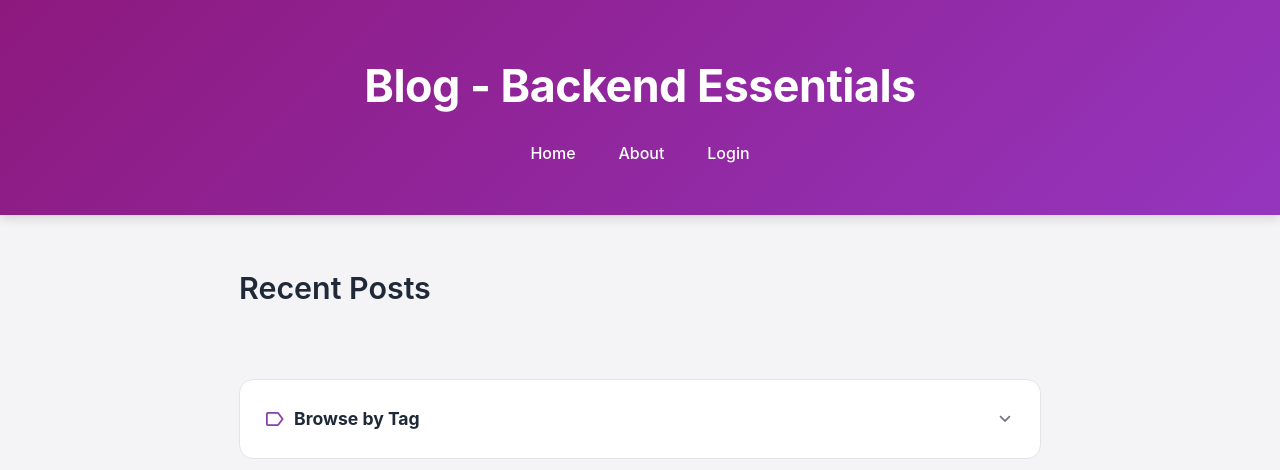
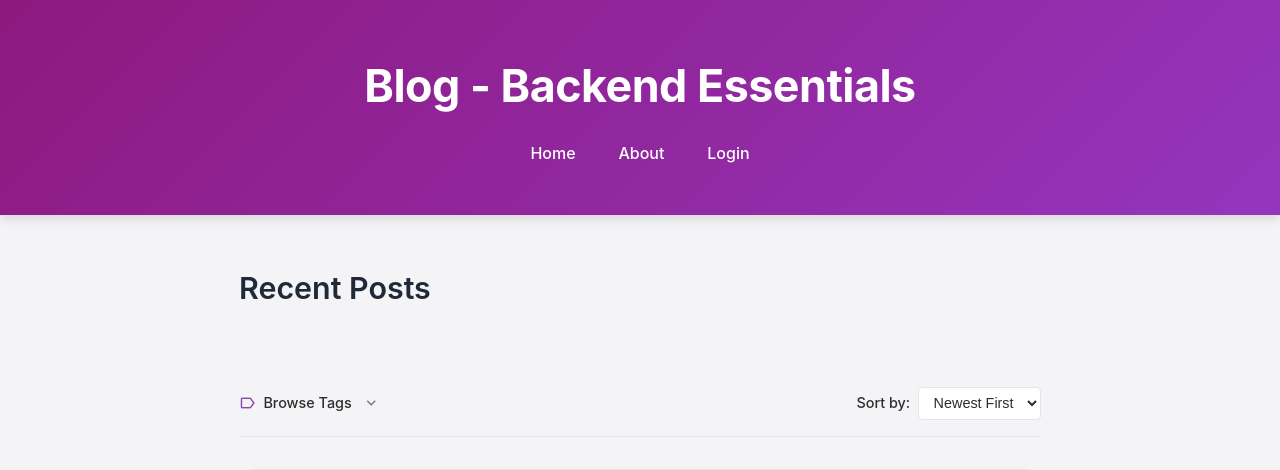
Before and after one commit to Clockert/personal-blog, a Flask app: page / in a window 1280 px wide. Shown: the top 470 px of the page. Run offline with Flask 3, Linux system fonts and the light colour scheme; data comes from the database, SQL or seed files in the repository.

Commit message:
Add sort and inline tag filter to home page
Introduces a sort dropdown to the home page, allowing users to sort posts by date or title in ascending or descending order. Refactors the tag filter to an inline layout within a new filter-sort bar for improved usability and modernized appearance. Updates backend to support sorting posts based on the selected criteria.

```diff
--- a/app.py
+++ b/app.py
@@ -20,9 +20,11 @@ ADMIN_PASSWORD = os.getenv('ADMIN_PASSWORD')
 # Home page route
 @app.route('/')
 def home():
-    posts = get_all_posts()
+    # Get sort parameter from query string, default to 'date_desc'
+    sort_by = request.args.get('sort', 'date_desc')
+    posts = get_all_posts(sort_by)
     tags = get_all_tags()
-    return render_template('home.html', posts=posts, tags=tags)
+    return render_template('home.html', posts=posts, tags=tags, current_sort=sort_by)
 
 # About page route
 @app.route('/about')
--- a/database.py
+++ b/database.py
@@ -19,10 +19,25 @@ def init_db():
     conn.close()
     print("Database initialized!")
 
-def get_all_posts():
-    """Get all posts from the database, ordered by date (newest first)"""
+def get_all_posts(sort_by='date_desc'):
+    """Get all posts from the database with various sorting options
+
+    Args:
+        sort_by: Sort order - 'date_desc', 'date_asc', 'title_asc', 'title_desc'
+    """
     conn = get_db_connection()
-    posts = conn.execute('SELECT * FROM posts ORDER BY date DESC').fetchall()
+
+    # Determine ORDER BY clause based on sort_by parameter
+    if sort_by == 'date_asc':
+        order_clause = 'ORDER BY date ASC'
+    elif sort_by == 'title_asc':
+        order_clause = 'ORDER BY title ASC'
+    elif sort_by == 'title_desc':
+        order_clause = 'ORDER BY title DESC'
+    else:  # default to date_desc
+        order_clause = 'ORDER BY date DESC'
+
+    posts = conn.execute(f'SELECT * FROM posts {order_clause}').fetchall()
     conn.close()
     return posts
 
--- a/static/style.css
+++ b/static/style.css
@@ -340,7 +340,105 @@ footer {
   display: flex;
   justify-content: space-between;
   align-items: center;
+  margin-bottom: 1.5rem;
+  flex-wrap: wrap;
+  gap: 1rem;
+}
+
+/* Filter and Sort Bar */
+.filter-sort-bar {
+  display: flex;
+  justify-content: space-between;
+  align-items: center;
+  background: transparent;
+  padding: 0.75rem 0;
   margin-bottom: 2rem;
+  flex-wrap: wrap;
+  gap: 1rem;
+  border-bottom: 1px solid var(--color-card-border);
+}
+
+/* Tags Section */
+.tags-section {
+  flex: 1;
+  min-width: 200px;
+}
+
+.tags-toggle-inline {
+  display: flex;
+  align-items: center;
+  gap: 0.4rem;
+  cursor: pointer;
+  color: var(--color-text);
+  font-weight: 500;
+  font-size: 0.9rem;
+  user-select: none;
+  transition: color 0.2s;
+  padding: 0.25rem 0;
+}
+
+.tags-toggle-inline:hover {
+  color: var(--color-accent);
+}
+
+.tags-toggle-inline .material-symbols-outlined {
+  font-size: 18px;
+}
+
+.tags-toggle-inline .material-symbols-outlined:first-child {
+  color: var(--color-accent);
+}
+
+.chevron {
+  color: var(--color-subtle-text);
+  transition: transform 0.3s;
+  font-size: 18px;
+  margin-left: 0.25rem;
+}
+
+.tags-list-inline {
+  display: flex;
+  flex-wrap: wrap;
+  gap: 0.5rem;
+  margin-top: 0.75rem;
+  padding-bottom: 0.5rem;
+  animation: slideDown 0.3s ease;
+}
+
+/* Sort Dropdown */
+.sort-dropdown {
+  display: flex;
+  align-items: center;
+  gap: 0.5rem;
+  padding: 0.25rem 0;
+}
+
+.sort-dropdown label {
+  font-weight: 500;
+  color: var(--color-text);
+  font-size: 0.9rem;
+}
+
+.sort-dropdown select {
+  padding: 0.4rem 0.65rem;
+  border: 1px solid var(--color-card-border);
+  border-radius: var(--radius-sm);
+  background: var(--color-card-bg);
+  color: var(--color-text);
+  font-size: 0.9rem;
+  font-weight: 500;
+  cursor: pointer;
+  transition: border-color 0.2s, box-shadow 0.2s;
+}
+
+.sort-dropdown select:hover {
+  border-color: var(--color-accent);
+}
+
+.sort-dropdown select:focus {
+  outline: none;
+  border-color: var(--color-accent);
+  box-shadow: 0 0 0 2px rgba(138, 62, 170, 0.08);
 }
 
 .btn-new-post {
@@ -532,58 +630,7 @@ footer {
   font-size: 1.1rem;
 }
 
-/* BROWSE BY TAGS SECTION */
-.tags-browse {
-  background: var(--color-card-bg);
-  padding: 1.5rem;
-  border-radius: var(--radius-lg);
-  border: 1px solid var(--color-card-border);
-  margin-bottom: 2.5rem;
-}
-
-.tags-toggle {
-  color: var(--color-heading);
-  font-size: 1.1rem;
-  margin-bottom: 0;
-  display: flex;
-  align-items: center;
-  justify-content: space-between;
-  cursor: pointer;
-  user-select: none;
-  transition: color 0.2s;
-}
-
-.tags-toggle:hover {
-  color: var(--color-accent);
-}
-
-.toggle-content {
-  display: flex;
-  align-items: center;
-  gap: 0.5rem;
-}
-
-.tags-toggle .material-symbols-outlined {
-  font-size: 22px;
-}
-
-.toggle-content .material-symbols-outlined {
-  color: var(--color-accent);
-}
-
-.chevron {
-  color: var(--color-subtle-text);
-  transition: transform 0.3s;
-}
-
-.tags-list {
-  display: flex;
-  flex-wrap: wrap;
-  gap: 0.6rem;
-  margin-top: 1rem;
-  animation: slideDown 0.3s ease;
-}
-
+/* BROWSE BY TAGS SECTION - Updated for inline layout */
 @keyframes slideDown {
   from {
     opacity: 0;
--- a/templates/home.html
+++ b/templates/home.html
@@ -8,25 +8,37 @@ content %}
     {% endif %}
   </div>
 
-  <!-- Browse by Tags Section -->
-  {% if tags %}
-  <div class="tags-browse">
-    <h3 class="tags-toggle" onclick="toggleTags()">
-      <span class="toggle-content">
+  <!-- Filter and Sort Bar -->
+  <div class="filter-sort-bar">
+    <!-- Browse by Tags Section -->
+    {% if tags %}
+    <div class="tags-section">
+      <div class="tags-toggle-inline" onclick="toggleTags()">
         <span class="material-symbols-outlined">label</span>
-        Browse by Tag
-      </span>
-      <span class="material-symbols-outlined chevron" id="chevron"
-        >expand_more</span
-      >
-    </h3>
-    <div class="tags-list" id="tagsList" style="display: none">
-      {% for tag in tags %}
-      <a href="/tag/{{ tag }}" class="tag tag-browse">{{ tag }}</a>
-      {% endfor %}
+        <span>Browse Tags</span>
+        <span class="material-symbols-outlined chevron" id="chevron">expand_more</span>
+      </div>
+      <div class="tags-list-inline" id="tagsList" style="display: none">
+        {% for tag in tags %}
+        <a href="/tag/{{ tag }}" class="tag tag-browse">{{ tag }}</a>
+        {% endfor %}
+      </div>
+    </div>
+    {% endif %}
+
+    <!-- Sort Dropdown -->
+    <div class="sort-dropdown">
+      <label for="sortSelect">Sort by:</label>
+      <select id="sortSelect" onchange="window.location.href='/?sort=' + this.value">
+        <option value="date_desc" {% if current_sort == 'date_desc' %}selected{% endif %}>Newest First</option>
+        <option value="date_asc" {% if current_sort == 'date_asc' %}selected{% endif %}>Oldest First</option>
+        <option value="title_asc" {% if current_sort == 'title_asc' %}selected{% endif %}>Title (A-Z)</option>
+        <option value="title_desc" {% if current_sort == 'title_desc' %}selected{% endif %}>Title (Z-A)</option>
+      </select>
     </div>
   </div>
-  {% endif %} {% for post in posts %}
+
+  {% for post in posts %}
   <article class="post-preview">
     {% if post.image_url %}
     <div class="post-image">
```
